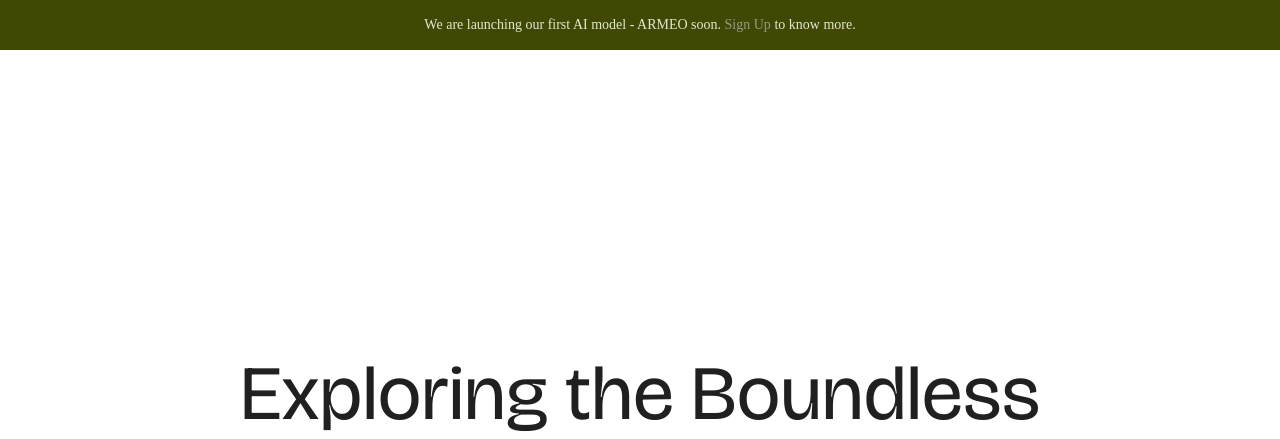
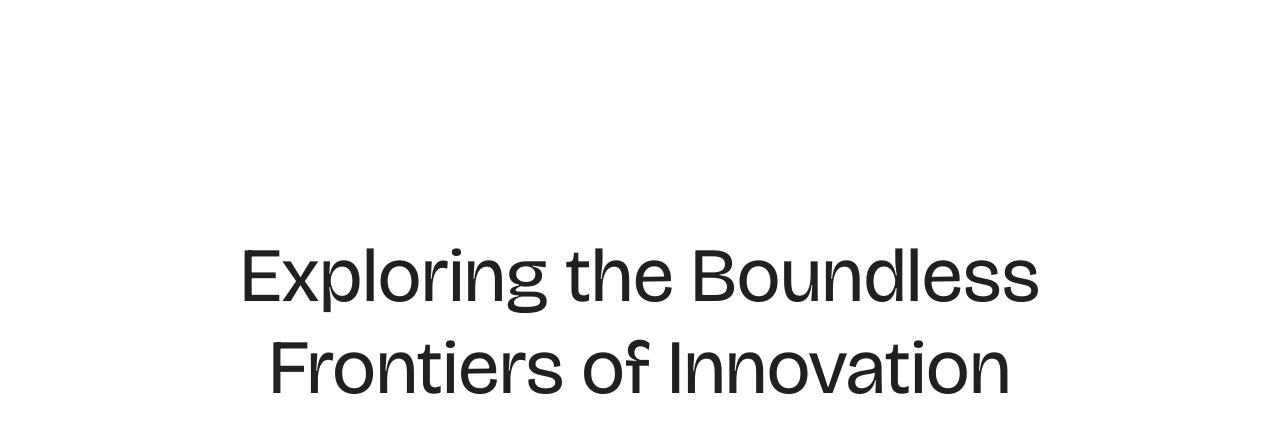
Before and after one commit to overplexed/overplexed, a Flask app: page / in a window 1280 px wide. Shown: the part 68-507 px from the top of the page. Run offline with Flask 3, Linux system fonts and the light colour scheme.

Commit message:
Update index.html

```diff
--- a/templates/index.html
+++ b/templates/index.html
@@ -4,7 +4,7 @@
     <meta charset="UTF-8">
     <meta name="viewport" content="width=device-width, initial-scale=1.0">
     <meta name="description" content="Overplexed is a leading AI research, development, and robotics company. We specialize in AI research, robotics development, data analysis, and machine learning. Contact us to explore our services.">
-    <meta name="og:image" content=".\static\flower-abs.png">
+    <meta name="og:image" content=".\static\logo.png">
     <title>Overplexed - AI Research and Robotics Development</title>
     <link rel="stylesheet" href="{{ url_for('static', filename='styles/style.css') }}">
     <script type="module" src="https://unpkg.com/ionicons@7.1.0/dist/ionicons/ionicons.esm.js"></script>
@@ -14,11 +14,7 @@
 
 
    {%include "navbar.html"%}
-{%if user == none%}
-<div class="notify">
-  <p>We are launching our first AI model - ARMEO soon. <a href="{{ url_for('login') }}">Sign Up</a> to know more.</p>
-</div>
-{%endif%}
+
     <!-- Analysis of Reaction and Motion of Everyday Objects -->
     <div class="main">
 
```
